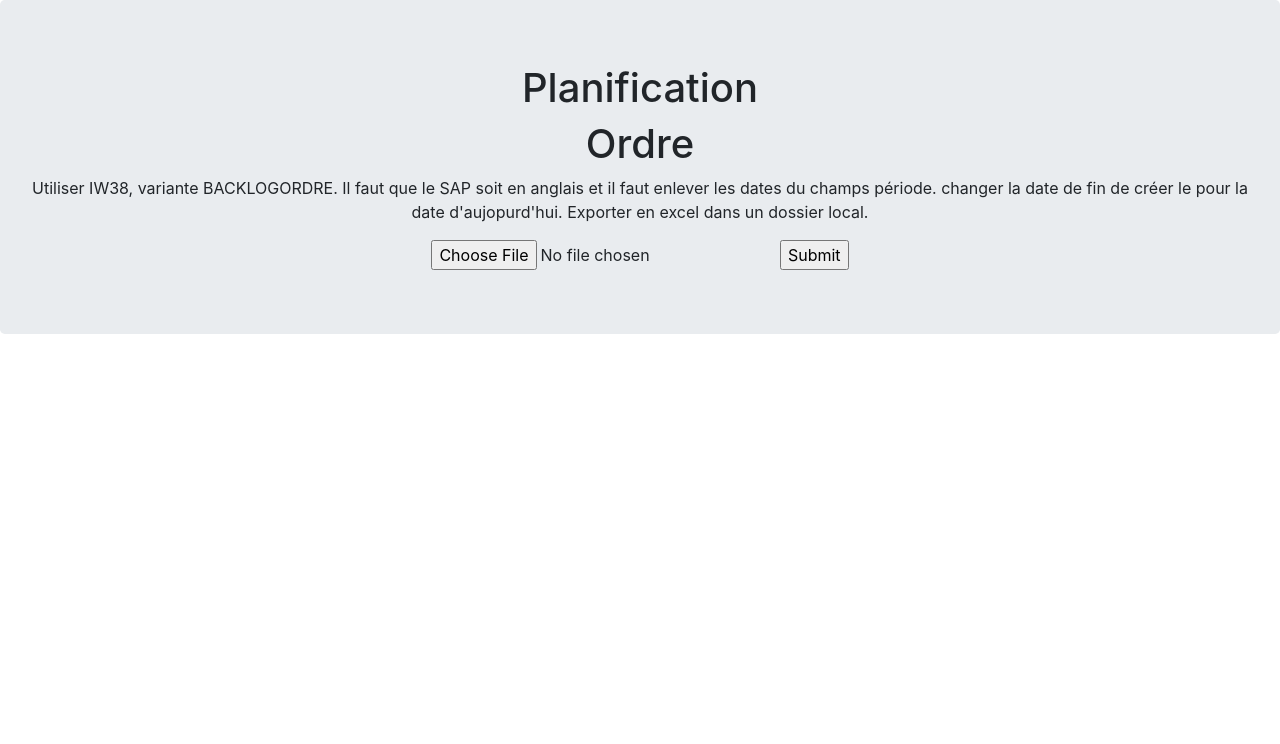
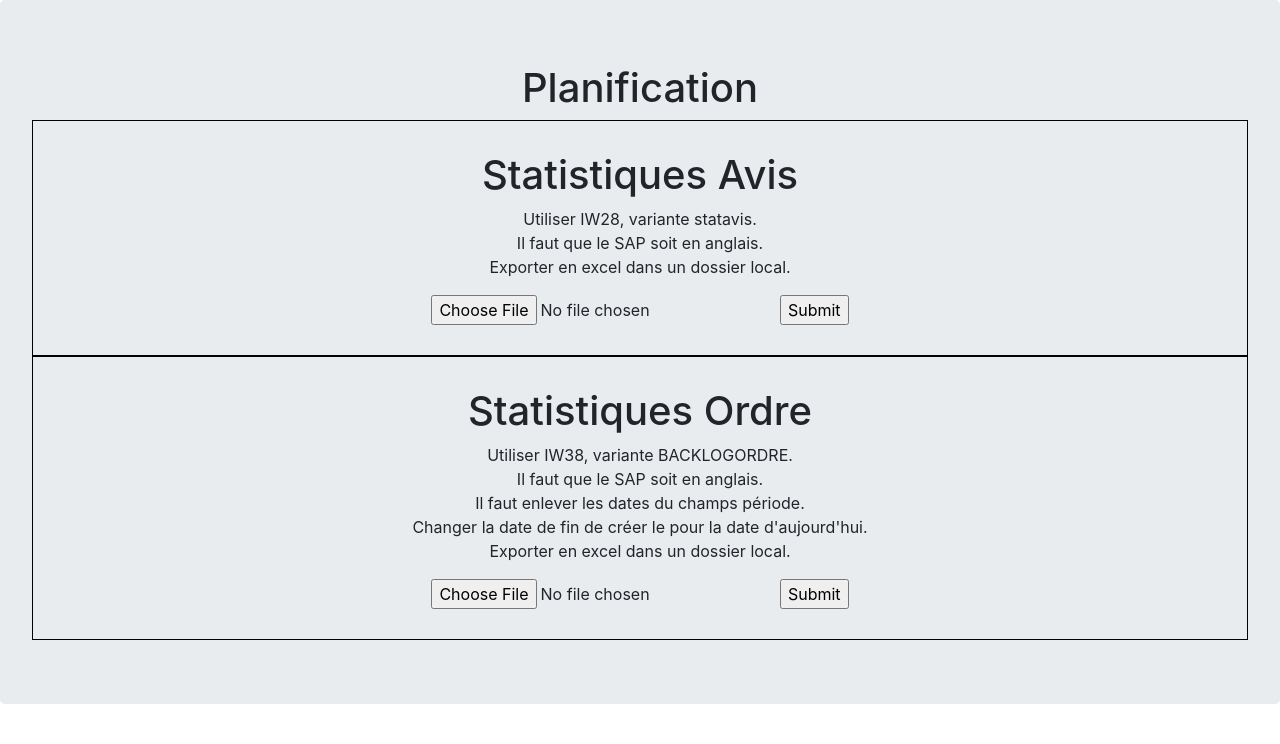
Before and after one commit to ianikblanchet/sapschedul, a Flask app: page /upload in a window 1280 px wide. Shown: the part 56-800 px from the top of the page. Run offline with Flask 2, Linux system fonts and the light colour scheme; some libraries are stand-ins or nearby versions.

Commit message:
5 juillet

```diff
--- a/app/routes.py
+++ b/app/routes.py
@@ -171,6 +171,23 @@ def statordre():
       db.session.commit()
 
       return 'Les ordres pour les stats sont mise à jour'
+
+@app.route('/statavis', methods = ['POST'])
+def statavis():
+    #Importer le fichier excel et en faire un DF en ajoutant le combo ordre opération
+   if request.method == 'POST':
+      f = request.files['statavis']
+      df = pd.read_excel(f)
+
+      print(df)
+
+    #je fais une query pour importer la base de données et je créer ma liste de combo ordre opération pour comp. futur
+      listavis = Cgvmsl.query.filter_by(Dataname = 'Avis').first()
+      listavis.Livedata = df.to_json(orient = "records")
+      listavis.Datemaj = datetime.datetime.now()
+      db.session.commit()
+
+      return 'Les avis pour les stats sont mise à jour'
 
 
 @app.route('/afermer', methods = [ 'POST'])
--- a/app/templates/upload.html
+++ b/app/templates/upload.html
@@ -33,10 +33,18 @@
          <input type = "submit"/>
       </form>  -->
 
+      <form action = "https://sapschedule.herokuapp.com/statavis" method = "POST"
+         enctype = "multipart/form-data"  style="border: 1px solid black; padding :30px">
+         <h1>Statistiques Avis</h1>
+         <p>Utiliser IW28, variante statavis.<br> Il faut que le SAP soit en anglais.<br>Exporter en excel dans un dossier local.</p>
+         <input type = "file" name = "statavis" />
+         <input type = "submit"/>
+      </form>
+
       <form action = "https://sapschedule.herokuapp.com/statordre" method = "POST"
-         enctype = "multipart/form-data">
-         <h1>Ordre</h1>
-         <p>Utiliser IW38, variante BACKLOGORDRE. Il faut que le SAP soit en anglais et il faut enlever les dates du champs période. changer la date de fin de créer le pour la date d'aujopurd'hui. Exporter en excel dans un dossier local.</p>
+         enctype = "multipart/form-data" style="border: 1px solid black; padding :30px">
+         <h1>Statistiques Ordre</h1>
+         <p>Utiliser IW38, variante BACKLOGORDRE.<br> Il faut que le SAP soit en anglais.<br> Il faut enlever les dates du champs période. <br>Changer la date de fin de créer le pour la date d'aujourd'hui.<br> Exporter en excel dans un dossier local.</p>
          <input type = "file" name = "statordre" />
          <input type = "submit"/>
       </form>
```
